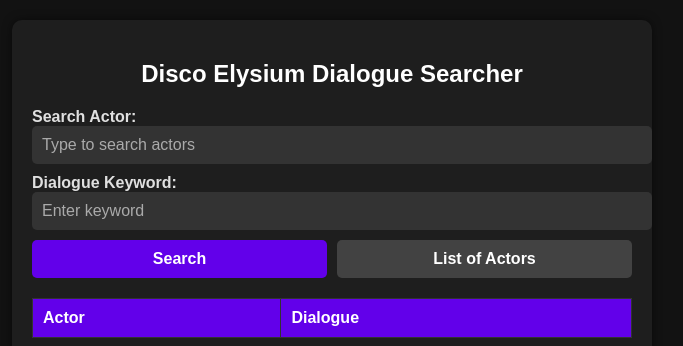
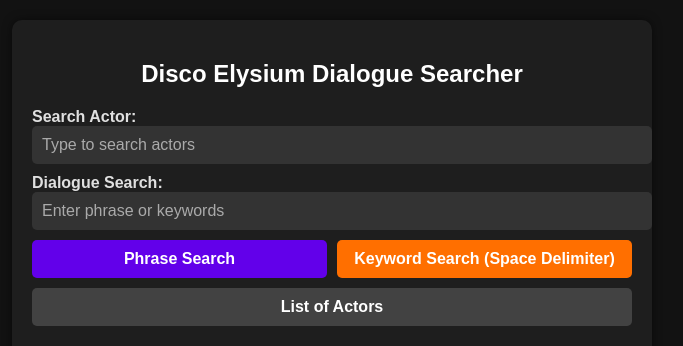
Before and after one commit to Domaniac/Disco-Elysium-Dialogue-Searcher, a Flask app: page / in a window 1280 px wide. Shown: the top 346 px of the page, without its empty margins (308-991 px from the left). Run offline with Flask 3, Linux system fonts and the light colour scheme; data that the repository does not hold is empty.

Commit message:
keyword search

```diff
--- a/app.py
+++ b/app.py
@@ -214,29 +214,66 @@
 def search_dialogues():
     actor = request.args.get('actor', '').strip()
     keyword = request.args.get('keyword', '')
+    search_mode = request.args.get('mode', 'phrase')  # 'phrase' or 'keywords'
     conn = get_db_connection()
 
-    if not actor:
-        # If actor is empty, search across all actors
-        query = """
-            SELECT actors.name AS actor, actors.id AS actorid, dentries.dialoguetext AS dialogue,
-                   dentries.conversationid, dentries.id as dialogueid, dentries.hascheck, dentries.hasalts
-            FROM dentries
-            JOIN actors ON dentries.actor = actors.id
-            WHERE dentries.dialoguetext LIKE ?
-        """
-        results = conn.execute(query, (f"%{keyword}%",)).fetchall()
+    if not keyword:
+        # If no keyword provided, return empty results
+        conn.close()
+        return jsonify([])
+
+    if search_mode == 'keywords':
+        # Multi-keyword search: split and match ALL keywords
+        keywords = [k.strip() for k in keyword.replace(',', ' ').split() if k.strip()]
+
+        if not keywords:
+            conn.close()
+            return jsonify([])
+
+        # Build the WHERE clause to match ALL keywords (AND logic)
+        keyword_conditions = ' AND '.join(['dentries.dialoguetext LIKE ?' for _ in keywords])
+        keyword_params = [f"%{k}%" for k in keywords]
+
+        if not actor:
+            query = f"""
+                SELECT actors.name AS actor, actors.id AS actorid, dentries.dialoguetext AS dialogue,
+                       dentries.conversationid, dentries.id as dialogueid, dentries.hascheck, dentries.hasalts
+                FROM dentries
+                JOIN actors ON dentries.actor = actors.id
+                WHERE {keyword_conditions}
+            """
+            results = conn.execute(query, keyword_params).fetchall()
+        else:
+            query = f"""
+                SELECT actors.name AS actor, actors.id AS actorid, dentries.dialoguetext AS dialogue,
+                       dentries.conversationid, dentries.id as dialogueid, dentries.hascheck, dentries.hasalts
+                FROM dentries
+                JOIN actors ON dentries.actor = actors.id
+                WHERE TRIM(actors.name) = TRIM(?) COLLATE NOCASE
+                AND {keyword_conditions}
+            """
+            results = conn.execute(query, (actor, *keyword_params)).fetchall()
     else:
-        # If actor is specified, filter by actor
-        query = """
-            SELECT actors.name AS actor, actors.id AS actorid, dentries.dialoguetext AS dialogue,
-                   dentries.conversationid, dentries.id as dialogueid, dentries.hascheck, dentries.hasalts
-            FROM dentries
-            JOIN actors ON dentries.actor = actors.id
-            WHERE TRIM(actors.name) = TRIM(?) COLLATE NOCASE
-            AND dentries.dialoguetext LIKE ?
-        """
-        results = conn.execute(query, (actor, f"%{keyword}%")).fetchall()
+        # Phrase search: match the exact phrase/sentence
+        if not actor:
+            query = """
+                SELECT actors.name AS actor, actors.id AS actorid, dentries.dialoguetext AS dialogue,
+                       dentries.conversationid, dentries.id as dialogueid, dentries.hascheck, dentries.hasalts
+                FROM dentries
+                JOIN actors ON dentries.actor = actors.id
+                WHERE dentries.dialoguetext LIKE ?
+            """
+            results = conn.execute(query, (f"%{keyword}%",)).fetchall()
+        else:
+            query = """
+                SELECT actors.name AS actor, actors.id AS actorid, dentries.dialoguetext AS dialogue,
+                       dentries.conversationid, dentries.id as dialogueid, dentries.hascheck, dentries.hasalts
+                FROM dentries
+                JOIN actors ON dentries.actor = actors.id
+                WHERE TRIM(actors.name) = TRIM(?) COLLATE NOCASE
+                AND dentries.dialoguetext LIKE ?
+            """
+            results = conn.execute(query, (actor, f"%{keyword}%")).fetchall()
 
     conn.close()
     data = [{'actor': row['actor'], 'dialogue': row['dialogue'],
--- a/templates/index.html
+++ b/templates/index.html
@@ -223,11 +223,14 @@
         <input type="text" id="actor-search" placeholder="Type to search actors" onkeyup="filterActors()">
         <div id="actor-list"></div>
 
-        <label for="keyword">Dialogue Keyword:</label>
-        <input type="text" id="keyword" placeholder="Enter keyword">
+        <label for="keyword">Dialogue Search:</label>
+        <input type="text" id="keyword" placeholder="Enter phrase or keywords">
 
         <div class="button-row">
-            <button onclick="searchDialogues()">Search</button>
+            <button onclick="searchDialogues('phrase')">Phrase Search</button>
+            <button onclick="searchDialogues('keywords')" style="background-color: #ff6f00;">Keyword Search (Space Delimiter)</button>
+        </div>
+        <div class="button-row">
             <button class="secondary-button" onclick="toggleActorBrowser()">List of Actors</button>
         </div>
 
@@ -261,12 +264,11 @@
 document.addEventListener("DOMContentLoaded", function() {
     const actorInput = document.getElementById('actor-search');
     const keywordInput = document.getElementById('keyword');
-    const searchButton = document.querySelector('button');
 
     // Add event listener to both input fields
     function handleKeyPress(event) {
         if (event.key === 'Enter') {
-            searchButton.click(); // Trigger the search button click
+            searchDialogues('phrase'); // Default to phrase search on Enter
         }
     }
 
@@ -377,18 +379,28 @@
             document.getElementById('actor-list').style.display = 'none';
         }
 
-        async function searchDialogues() {
+        async function searchDialogues(mode = 'phrase') {
             const actor = document.getElementById('actor-search').value;
             const keyword = document.getElementById('keyword').value;
 
             // Properly encode URL parameters to handle special characters like commas and hash symbols
             const encodedActor = encodeURIComponent(actor);
             const encodedKeyword = encodeURIComponent(keyword);
+            const encodedMode = encodeURIComponent(mode);
 
-            const response = await fetch(`/search-dialogues?actor=${encodedActor}&keyword=${encodedKeyword}`);
+            const response = await fetch(`/search-dialogues?actor=${encodedActor}&keyword=${encodedKeyword}&mode=${encodedMode}`);
             const data = await response.json();
             const tbody = document.getElementById('results').querySelector('tbody');
             tbody.innerHTML = '';
+
+            // Add search mode indicator at the top of results
+            if (data.length > 0) {
+                const modeIndicator = document.createElement('tr');
+                modeIndicator.innerHTML = `<td colspan="2" style="background-color: ${mode === 'keywords' ? '#ff6f00' : '#6200ea'}; text-align: center; font-size: 12px; padding: 5px;">
+                    ${mode === 'keywords' ? `🔍 Keyword Search: Found ${data.length} results containing all keywords` : `📝 Phrase Search: Found ${data.length} results`}
+                </td>`;
+                tbody.appendChild(modeIndicator);
+            }
 
             data.forEach(row => {
                 const tr = document.createElement('tr');
```
